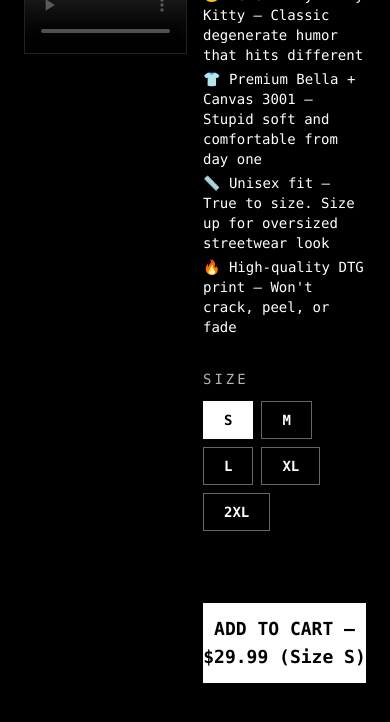
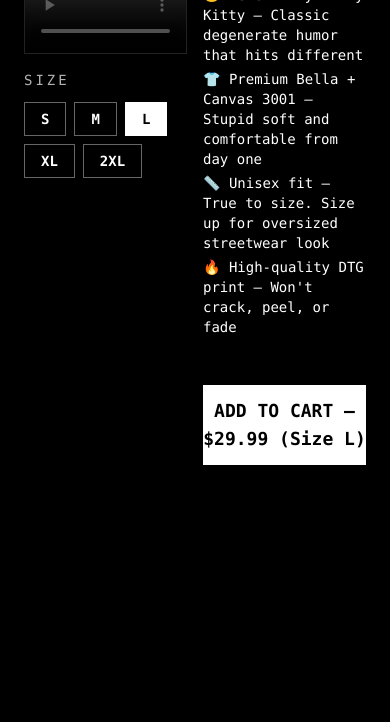
Before and after one commit to bandledarkcloud-bit/unhinged-threads, a Next.js app: page /shop/certified-cougar-bait in a window 390 px wide. Shown: the part 556-1278 px from the top of the page. After the commit the page ends 1085 px from the top, so only its background shows below. Built offline with nearby package versions, Linux system fonts and the light colour scheme; no server answers; the database is empty; grey boxes are pictures that could not be loaded.

Commit message:
feat: move size selector to left column on mobile

```diff
--- a/app/shop/[slug]/components/ProductClient.tsx
+++ b/app/shop/[slug]/components/ProductClient.tsx
@@ -4,8 +4,13 @@ import { useState } from 'react';
 import { Product } from '@/lib/products';
 import { addToCart } from '@/lib/cart';
 
-export default function ProductClient({ product }: { product: Product }) {
-  const [selectedSize, setSelectedSize] = useState(product.sizes[0] || "L");
+interface ProductClientProps {
+  product: Product;
+  selectedSize: string;
+  onSizeChange: (size: string) => void;
+}
+
+export default function ProductClient({ product, selectedSize, onSizeChange }: ProductClientProps) {
   const [added, setAdded] = useState(false);
 
   const handleAddToCart = async () => {
@@ -17,30 +22,9 @@ export default function ProductClient({ product }: { product: Product }) {
   };
 
   return (
-    <>
-      {/* Size Selector */}
-      <div className="mb-8">
-        <div className="text-sm tracking-[3px] text-white/70 mb-3">SIZE</div>
-        <div className="flex gap-2 flex-wrap">
-          {product.sizes.map((size) => (
-            <button
-              key={size}
-              onClick={() => setSelectedSize(size)}
-              className={`px-5 py-2 border text-sm font-black transition-all ${
-                selectedSize === size
-                  ? 'bg-white text-black border-white'
-                  : 'border-white/40 hover:border-white/80'
-              }`}
-            >
-              {size}
-            </button>
-          ))}
-        </div>
-      </div>
-
     <button
       onClick={handleAddToCart}
-        className={`mt-10 w-full py-3 md:py-4 text-lg md:text-xl font-black transition-all ${
+      className={`mt-4 w-full py-3 md:py-4 text-lg md:text-xl font-black transition-all ${
         added
           ? 'bg-[#39ff14] text-black'
           : 'bg-white text-black active:bg-[#ff0088] active:text-white'
@@ -48,6 +32,5 @@ export default function ProductClient({ product }: { product: Product }) {
     >
       {added ? 'ADDED TO CART ✓' : `ADD TO CART — $${product.price} (Size ${selectedSize})`}
     </button>
-    </>
   );
 }
--- /dev/null
+++ b/app/shop/[slug]/components/SizeSelector.tsx
@@ -0,0 +1,32 @@
+'use client';
+
+import { useState } from 'react';
+
+interface SizeSelectorProps {
+  sizes: string[];
+  selectedSize: string;
+  onSizeChange: (size: string) => void;
+}
+
+export default function SizeSelector({ sizes, selectedSize, onSizeChange }: SizeSelectorProps) {
+  return (
+    <div className="mb-4">
+      <div className="text-sm tracking-[3px] text-white/70 mb-3">SIZE</div>
+      <div className="flex gap-2 flex-wrap">
+        {sizes.map((size) => (
+          <button
+            key={size}
+            onClick={() => onSizeChange(size)}
+            className={`px-4 py-1.5 border text-sm font-black transition-all ${
+              selectedSize === size
+                ? 'bg-white text-black border-white'
+                : 'border-white/40 hover:border-white/80'
+            }`}
+          >
+            {size}
+          </button>
+        ))}
+      </div>
+    </div>
+  );
+}
--- a/app/shop/[slug]/page.tsx
+++ b/app/shop/[slug]/page.tsx
@@ -2,6 +2,7 @@ import { notFound } from 'next/navigation';
 import { getProduct } from '@/lib/products';
 import ProductClient from './components/ProductClient';
 import ProductImageGallery from './components/ProductImageGallery';
+import SizeSelector from './components/SizeSelector';
 import Header from '@/components/Header';
 import type { Metadata } from 'next';
 
@@ -15,15 +16,17 @@ export async function generateMetadata({ params }: Props): Promise<Metadata> {
 
   if (!product) {
     return {
-      title: 'Product Not Found | Unhinged Threads',
+      title: 'Product Not Found',
     };
   }
 
   return {
     title: product.metaTitle || `${product.title} | Unhinged Threads`,
-    description: product.metaDescription || `Shop ${product.title} at Unhinged Threads.`,
+    description: product.metaDescription,
     openGraph: {
-      images: [`/products/${slug}/roxy.png`],
+      title: product.metaTitle || product.title,
+      description: product.metaDescription,
+      images: [{ url: `/products/${slug}/roxy.png` }],
     },
   };
 }
@@ -61,10 +64,21 @@ export default async function ProductPage({ params }: Props) {
 
       <div className="max-w-6xl mx-auto px-6 pt-8 md:pt-12 pb-16 md:pb-20">
         <div className="grid grid-cols-2 gap-4 md:gap-8 lg:gap-10 items-start lg:items-center">
-          {/* Interactive Image Gallery (client component with zoom) */}
-          <ProductImageGallery slug={slug} title={product.title} />
+          {/* Left Column - Images + Size Selector (on mobile) */}
+          <div>
+            <ProductImageGallery slug={slug} title={product.title} />
 
-          {/* Details - vertically centered */}
+            {/* Size selector - visible on mobile, hidden on lg+ */}
+            <div className="mt-4 lg:hidden">
+              <SizeSelector
+                sizes={product.sizes}
+                selectedSize="L"
+                onSizeChange={() => {}}
+              />
+            </div>
+          </div>
+
+          {/* Right Column - Details */}
           <div className="flex flex-col pt-2">
             <div>
               <div className="text-[#ff0088] text-xs tracking-[4px] mb-2">{product.flavor}</div>
@@ -85,7 +99,11 @@ export default async function ProductPage({ params }: Props) {
               </ul>
             </div>
 
-            <ProductClient product={product} />
+            <ProductClient
+              product={product}
+              selectedSize="L"
+              onSizeChange={() => {}}
+            />
           </div>
         </div>
       </div>
```
Lines whose indentation alone changed are shown as unchanged.
